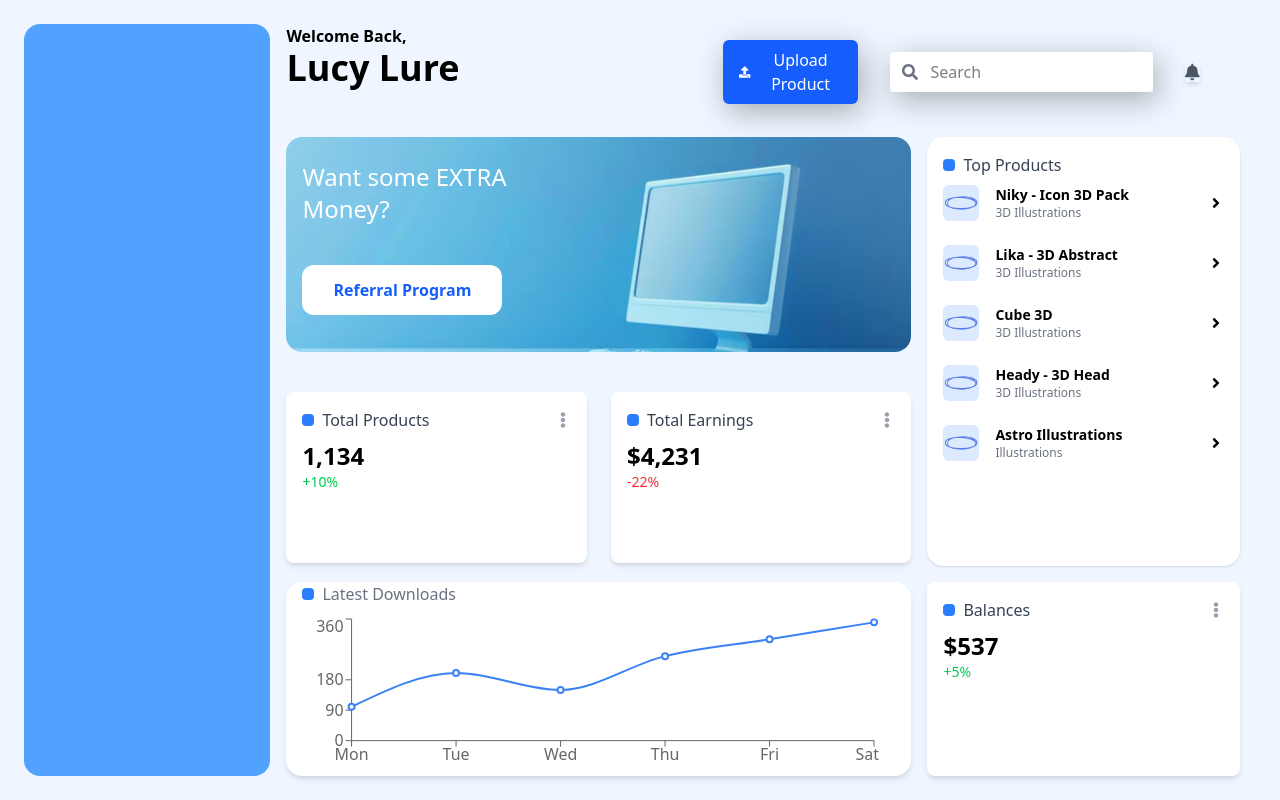
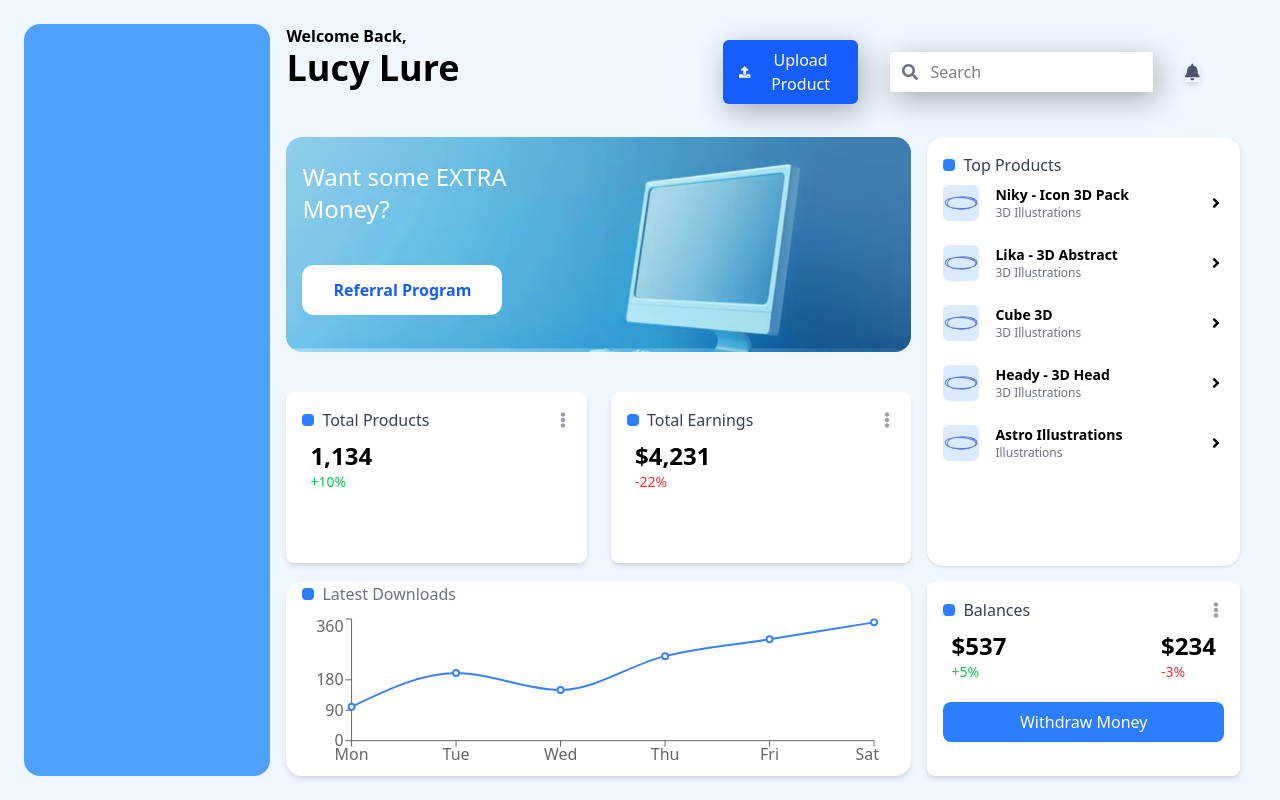
Before and after one commit to deekshithm0/Lucy-Lure---Dashboard, a React (Vite) app: page / in a window 1280 px wide. Built offline with nearby package versions, Linux system fonts and the light colour scheme.

Commit message:
third card finished

```diff
--- a/src/components/Card.jsx
+++ b/src/components/Card.jsx
@@ -1,12 +1,9 @@
-
-
 import React from 'react'
 import { FaEllipsisV } from 'react-icons/fa'
 
-const Card = ({ title, value, change }) => {
+const Card = ({ title, value1, value2, change1, change2, showButton }) => {
   return (
     <div className='w-full h-full p-4 bg-white shadow-md rounded-lg flex flex-col gap-2'>
-      {/* Title with Options Icon */}
       <div className='flex justify-between items-center'>
         <div className='flex items-center gap-2'>
           <div className='w-3 h-3 bg-blue-500 rounded-sm'></div>
@@ -15,13 +12,36 @@ const Card = ({ title, value, change }) => {
         <FaEllipsisV className='text-gray-400 cursor-pointer hover:text-gray-600' />
       </div>
 
-      {/* Value and Change */}
-      <div>
-        <p className='text-2xl font-bold'>{value}</p>
-        <p className={`text-sm ${change >= 0 ? 'text-green-500' : 'text-red-500'}`}>
-          {change >= 0 ? `+${change}%` : `${change}%`}
-        </p>
+      <div className='flex justify-between px-2'>
+        <div>
+          <p className='text-2xl font-bold'>{value1}</p>
+          <p
+            className={`text-sm ${
+              change1 >= 0 ? 'text-green-500' : 'text-red-500'
+            }`}
+          >
+            {change1 >= 0 ? `+${change1}%` : `${change1}%`}
+          </p>
+        </div>
+
+        {value2 && (
+          <div>
+            <p className='text-2xl font-bold'>{value2}</p>
+            <p
+              className={`text-sm ${
+                change2 >= 0 ? 'text-green-500' : 'text-red-500'
+              }`}
+            >
+              {change2 >= 0 ? `+${change2}%` : `${change2}%`}
+            </p>
+          </div>
+        )}
       </div>
+
+        {showButton && (
+            <button className='h-[] mt-3 px-4 py-2 bg-blue-500 text-white rounded-lg hover:bg-blue-600'>Withdraw Money</button>
+        )}
+
     </div>
   )
 }
--- a/src/pages/Dashboard.jsx
+++ b/src/pages/Dashboard.jsx
@@ -17,8 +17,8 @@ const Dashboard = () => {
           <div className='w-4/6 flex flex-col gap-4'>
             <StaticCard />
             <div className='w-full h-2/5 flex gap-6 mt-6'>
-              <Card title='Total Products' value='1,134' change={10} />
-              <Card title='Total Earnings' value='$4,231' change={-22} />
+              <Card title='Total Products' value1='1,134' change1={10} />
+              <Card title='Total Earnings' value1='$4,231' change1={-22} />
             </div>
           </div>
           <div className="w-2/6 h-full">
@@ -29,7 +29,7 @@ const Dashboard = () => {
           {/* chart card */}
           <Chart />
           <div className='w-2/6 h-full flex items-center justify-center'>
-            <Card title='Balances' value='$537' change={5} />
+            <Card title='Balances' value1='$537' value2='$234' change1={5} change2={-3} showButton={true} />
           </div>
         </div>
       </div>
```
